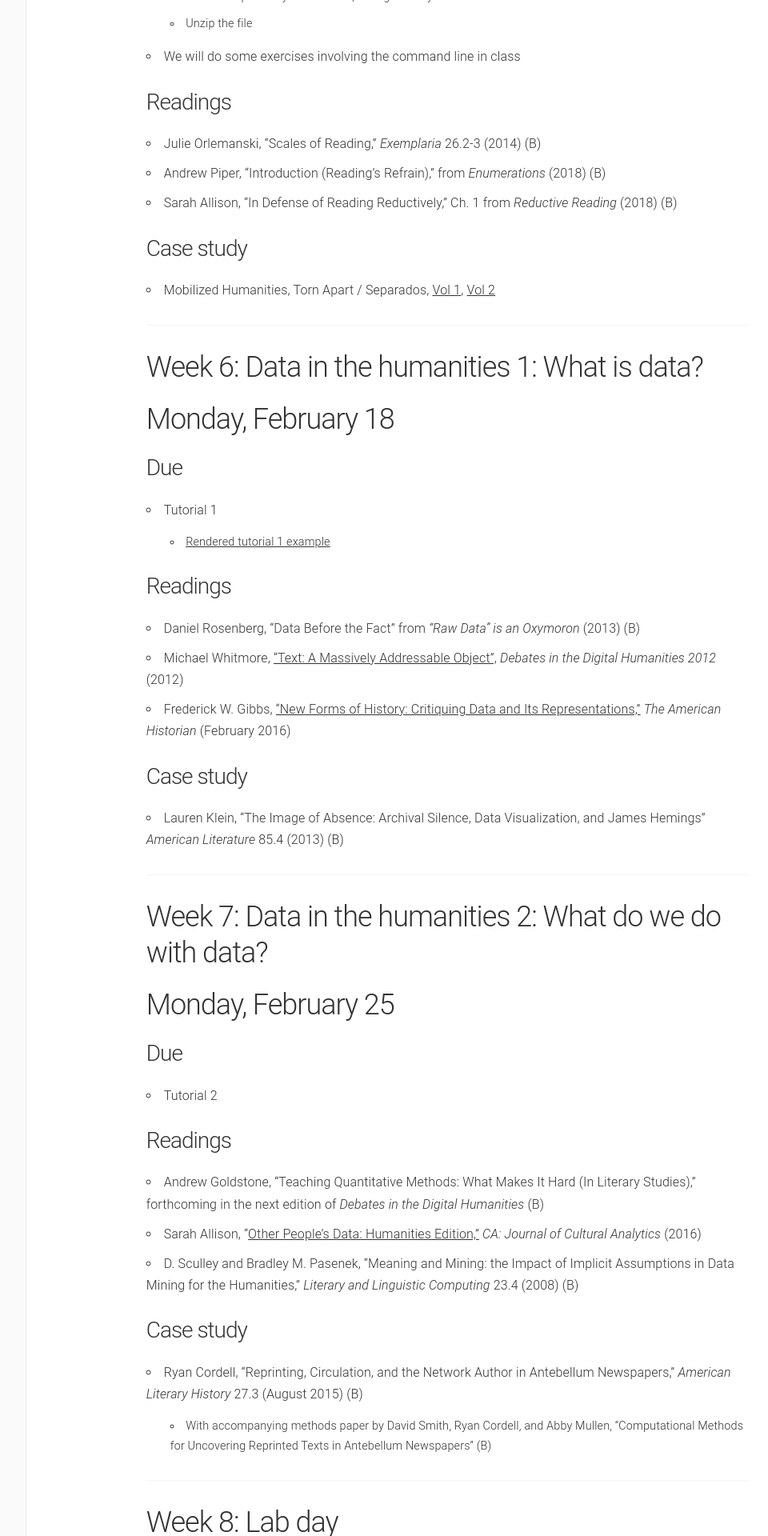
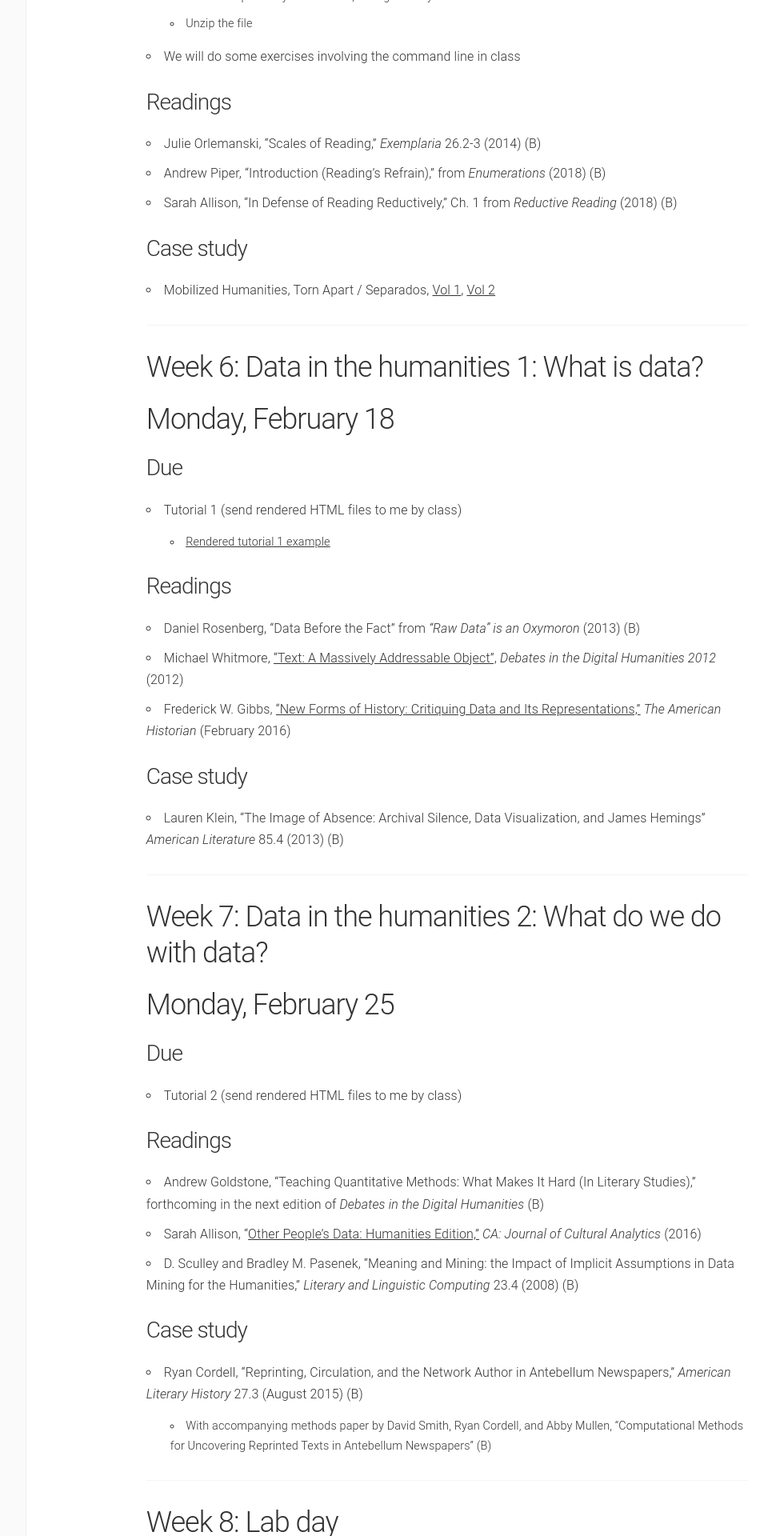
Before and after one commit to lcthomas/eng682s19, a Jekyll site: the page built from schedule.md, in a window 1280 px wide. Shown: the part 3080-5000 px from the top of the page at 80% size, without its empty margins (180-1140 px from the left). Built offline with Jekyll 4.4.1, drawn with Linux system fonts in a browser that asks for light colours.

Commit message:
Tutorial due date instructions

```diff
--- a/schedule.md
+++ b/schedule.md
@@ -91,7 +91,7 @@ _The Administration of DH_
 ## Week 6: Data in the humanities 1: What is data?
 ## Monday, February 18
 ### Due
-* Tutorial 1
+* Tutorial 1 (send rendered HTML files to me by class)
   - [Rendered tutorial 1 example](https://lindsaythomas.net/eng682s19/tutorial-1.html)
 
 ### Readings
@@ -107,7 +107,7 @@ _The Administration of DH_
 ## Week 7: Data in the humanities 2: What do we do with data?
 ## Monday, February 25
 ### Due
-* Tutorial 2
+* Tutorial 2 (send rendered HTML files to me by class)
 
 ### Readings
 * Andrew Goldstone, "Teaching Quantitative Methods: What Makes It Hard (In Literary Studies)," forthcoming in the next edition of _Debates in the Digital Humanities_ (B)
@@ -123,7 +123,7 @@ _The Administration of DH_
 ## Week 8: Lab day
 ## Monday, March 4
 ### Due
-* Tutorial 3
+* Tutorial 3 (send rendered HTML files to me by class)
 
 ### In class
 * We will discuss all of the tutorials in class today
```
